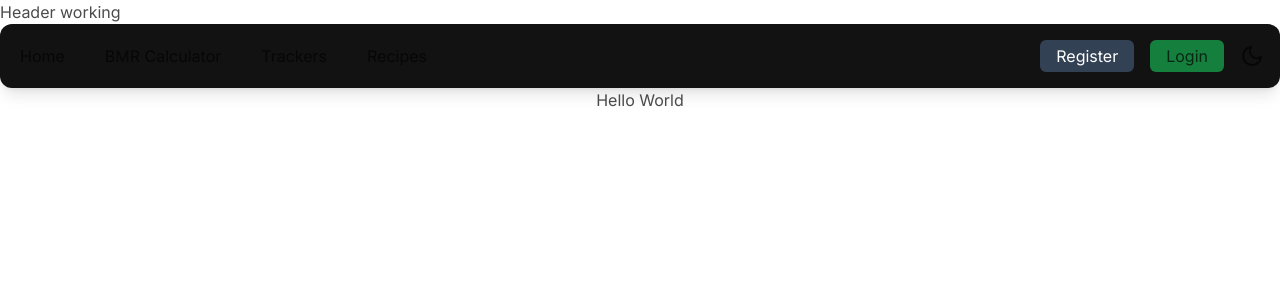
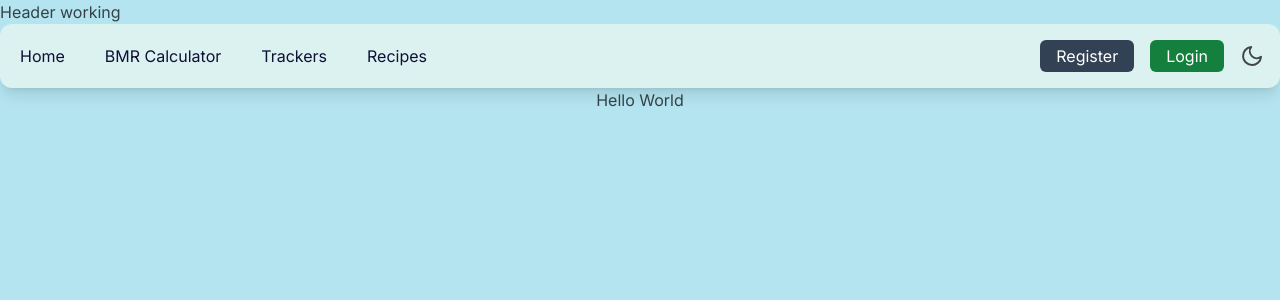
Before and after one commit to nikolajnowicki/simply-calories, a Next.js app in the folder simply-calories/: page / in a window 1280 px wide. Shown: the top 300 px of the page. Built offline with nearby package versions, Linux system fonts and the light colour scheme.

Commit message:
Added light theme styling

```diff
--- a/simply-calories/src/app/globals.css
+++ b/simply-calories/src/app/globals.css
@@ -6,7 +6,7 @@
 
 /* Light mode styles */
 :root {
-  --background-color: #ffffff;
+  --background-color: #b3e4f0;
   --text-color: #030303b6;
 
 }
--- a/simply-calories/src/components/desktop/NavBar/LoginButton.tsx
+++ b/simply-calories/src/components/desktop/NavBar/LoginButton.tsx
@@ -10,7 +10,7 @@ export const LogInButton = ({ text, href }: LogInButtonProps) => {
   return (
     <li className="list-none">
       <Link href={href} passHref>
-        <div className="flex justify-center items-center px-4 py-1 mr-4 h-8 text-md rounded-md bg-green-700 hover:bg-green-600  cursor-pointer ">
+        <div className="flex justify-center items-center px-4 py-1 mr-4 h-8 text-md text-white rounded-md bg-green-700 hover:bg-green-600  cursor-pointer ">
           {text}
         </div>
       </Link>
--- a/simply-calories/src/components/desktop/NavBar/NavBar.tsx
+++ b/simply-calories/src/components/desktop/NavBar/NavBar.tsx
@@ -11,7 +11,7 @@ const dropdownItems = [
 
 export const NavBar = () => {
   return (
-    <nav className="flex flex-row justify-between items-center w-full h-16 shadow-lg rounded-xl bg-DarkUiCol">
+    <nav className="flex flex-row justify-between items-center  w-full h-16 shadow-lg rounded-xl bg-LightUiCol dark:bg-DarkUiCol">
       <ul className="flex">
         <NavBarButton text="Home" href="/" />
         <NavBarButton text="BMR Calculator" href="/bmr-calc" />
--- a/simply-calories/src/components/desktop/NavBar/NavBarButton.tsx
+++ b/simply-calories/src/components/desktop/NavBar/NavBarButton.tsx
@@ -10,7 +10,7 @@ export const NavBarButton = ({ text, href }: NavBarButtonProps) => {
   return (
     <li className="list-none">
       <Link href={href} passHref>
-        <div className="flex justify-center items-center px-4 py-1 mx-1 h-16 text-md bg-transparent dark:hover:text-DarkTextCol2 cursor-pointer dark:focus:text-DarkTextCol2">
+        <div className=" relative flex justify-center items-center px-4 py-1 mx-1 h-16 text-md hover:text-cyan-700 text-LightTextCol bg-transparent dark:text-white dark:text-opacity-87 dark:hover:text-DarkTextCol2 cursor-pointer dark:focus:text-DarkTextCol2">
           {text}
         </div>
       </Link>
--- a/simply-calories/src/components/desktop/NavBar/NavBarButtonDropDown.tsx
+++ b/simply-calories/src/components/desktop/NavBar/NavBarButtonDropDown.tsx
@@ -52,25 +52,27 @@ export const NavBarButtonDropdown = ({
       onMouseLeave={() => setIsOpen(false)}
     >
       <button
-        className="px-4 py-1 mx-1 h-16 bg-transparent dark:hover:text-DarkTextCol2"
+        className="px-4 py-1 mx-1 h-16 bg-transparent text-LightTextCol hover:text-cyan-700 dark:text-DarkTextCol dark:hover:text-DarkTextCol2"
         aria-haspopup="true"
         aria-expanded={isOpen}
       >
         {text}
       </button>
       {isOpen && (
-        <ul className={`absolute left-0 top-full translate-y-px  shadow-lg `}>
+        <ul
+          className={`absolute left-0 top-full translate-y-px text-LightTextCol shadow-lg dark:text-DarkTextCol `}
+        >
           {dropdownItems.map((item, index) => (
             <li
               key={index}
-              className={`dark:bg-DarkUiCol ${
+              className={`bg-LightUiCol dark:bg-DarkUiCol ${
                 index < dropdownItems.length - 1
                   ? "border-b border-gray-400"
                   : ""
               }`}
             >
               <Link href={item.href} passHref>
-                <div className="block px-4 py-2 dark:hover:text-DarkTextCol2 dark:focus:text-DarkTextCol2  cursor-pointer whitespace-nowrap w-auto min-w-[150px]">
+                <div className="block px-4 py-2 text-Light hover:text-cyan-700 dark:hover:text-DarkTextCol2 dark:focus:text-DarkTextCol2  cursor-pointer whitespace-nowrap w-auto min-w-[150px]">
                   {item.text}
                 </div>
               </Link>
--- a/simply-calories/tailwind.config.ts
+++ b/simply-calories/tailwind.config.ts
@@ -17,11 +17,12 @@ const config: Config = {
       colors: {
         // Light Theme
 
-        LightbgCol: "#161A30",
-        LightPrimaryCol: "#31304D",
+        LightbgCol: "#b3e4f0",
+        LightPrimaryCol: "#365486",
         LightSecondaryCol: "#B6BBC4",
-        LightUiCol: "#fffff",
-        LightTextCol: "#F0ECE5",
+        LightUiCol: "#DCF2F1",
+        LightTextCol: "#0F1035",
+        LightTextCol2: "#1A1A56",
 
         // Dark Theme
 
@@ -29,7 +30,7 @@ const config: Config = {
         DarkPrimaryCol: "#31304D",
         DarkSecondaryCol: "#B6BBC4",
         DarkUiCol: "#121212",
-        DarkTextCol: "#F0ECE5",
+        DarkTextCol: "#FFFFFF",
         DarkTextCol2: "#FFBF00",
 
         // Universal
```
